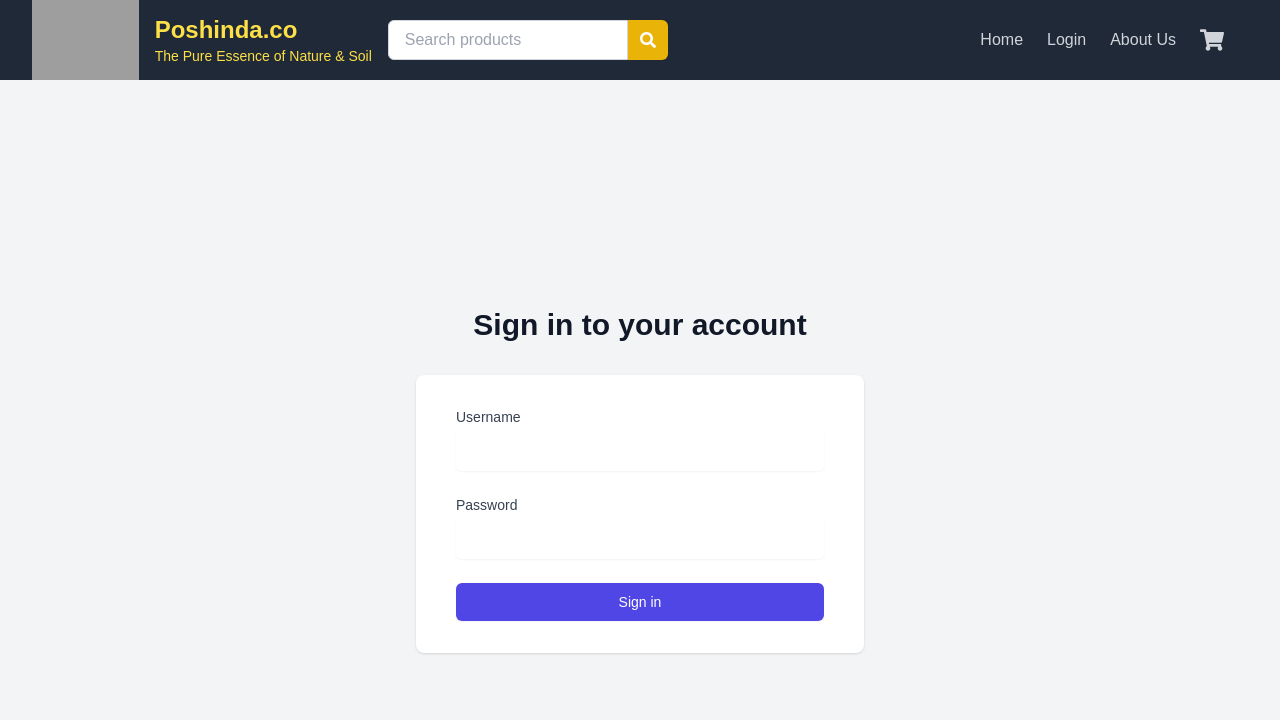
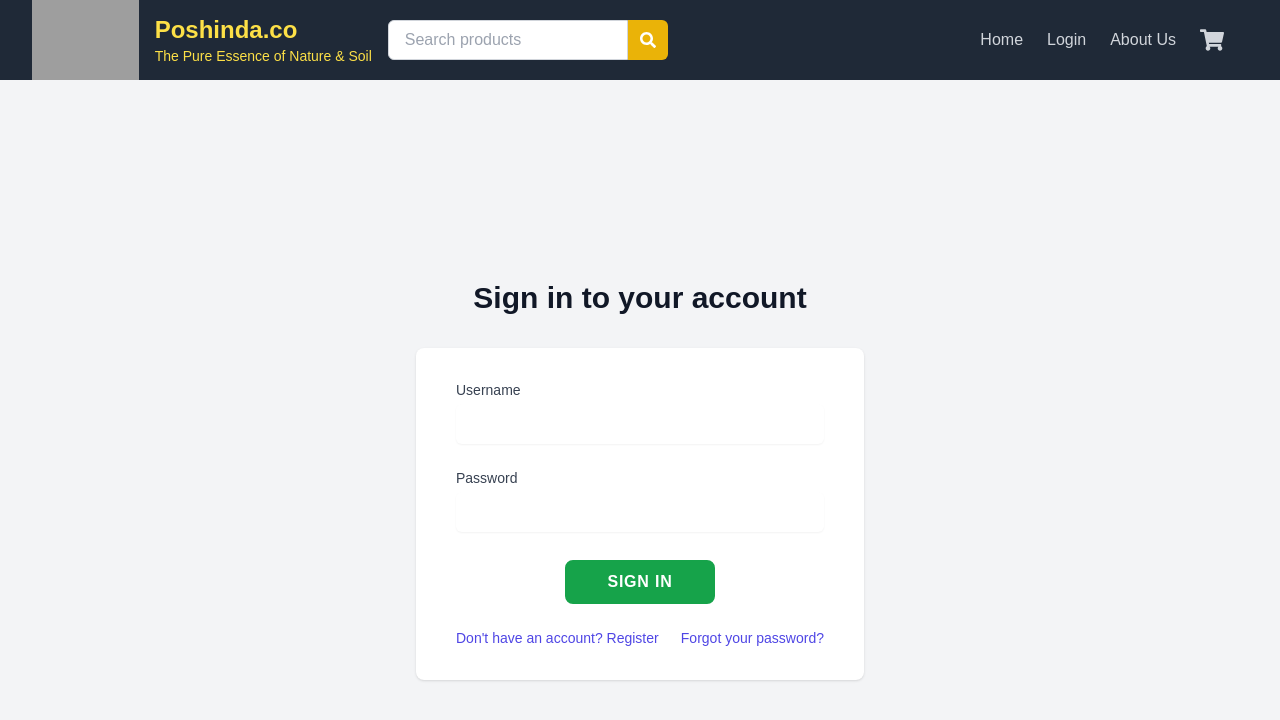
Before and after one commit to sagargiradkar/shopping-cart, a React (Create React App) app: page /login in a window 1280 px wide. Shown: the top 720 px of the page. Built offline with nearby package versions, Linux system fonts and the light colour scheme; grey boxes are pictures that could not be loaded; the HTML template or start-up script is replaced by a standard one.

Commit message:
Login Page

```diff
--- a/src/pages/Login.jsx
+++ b/src/pages/Login.jsx
@@ -1,5 +1,6 @@
 import React, { useState } from 'react';
 import Footer from './Footer';
+
 export default function Login() {
   const [username, setUsername] = useState('');
   const [password, setPassword] = useState('');
@@ -36,7 +37,7 @@ export default function Login() {
                     required
                     value={username}
                     onChange={(e) => setUsername(e.target.value)}
-                  className="block w-full h-10 shadow-sm sm:text-sm focus:ring-indigo-500 focus:border-indigo-500 border-gray-300 rounded-md"
+                    className="block w-full h-10 pl-5 shadow-sm sm:text-sm focus:ring-indigo-500 focus:border-indigo-500 border-gray-300 rounded-md"
                   />
                 </div>
               </div>
@@ -53,25 +54,39 @@ export default function Login() {
                     required
                     value={password}
                     onChange={(e) => setPassword(e.target.value)}
-                  className="block w-full h-10 shadow-sm sm:text-sm focus:ring-indigo-500 focus:border-indigo-500 border-gray-300 rounded-md"
+                    className="block w-full h-10  pl-5 shadow-sm sm:text-sm focus:ring-indigo-500 focus:border-indigo-500 border-gray-300 rounded-md"
                   />
                 </div>
               </div>
 
-            <div>
+              <div className="flex justify-center items-center">
                 <button
                   type="submit"
-                className="w-full flex justify-center py-2 px-4 border border-transparent rounded-md shadow-sm text-sm font-medium text-white bg-indigo-600 hover:bg-indigo-700 focus:outline-none focus:ring-2 focus:ring-offset-2 focus:ring-indigo-500"
+                  className="uppercase bg-green-600 p-2 px-10 rounded-lg text-white mt-1 font-semibold tracking-wider hover:bg-purple-50 duration-300 transition-all ease-in hover:text-green-600 border-2 border-green-600"
                 >
                   Sign in
                 </button>
               </div>
+
             </form>
+            <div className="mt-6">
+              <div className="flex justify-between">
+                <div className="text-sm">
+                  <a href="/register" className="font-medium text-indigo-600 hover:text-indigo-500">
+                    Don't have an account? Register
+                  </a>
+                </div>
+                <div className="text-sm">
+                  <a href="/forgot-password" className="font-medium text-indigo-600 hover:text-indigo-500">
+                    Forgot your password?
+                  </a>
                 </div>
               </div>
-
             </div>
-    <Footer/>
+          </div>
+        </div>
+      </div>
+      <Footer />
     </>
   );
 }
```
Lines whose indentation alone changed are shown as unchanged.
